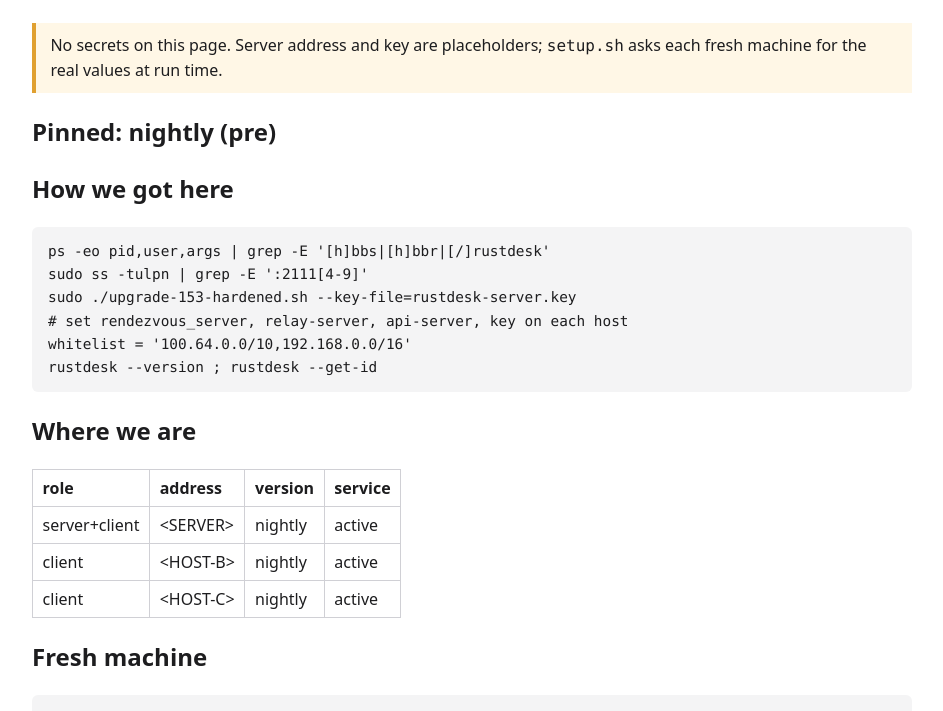
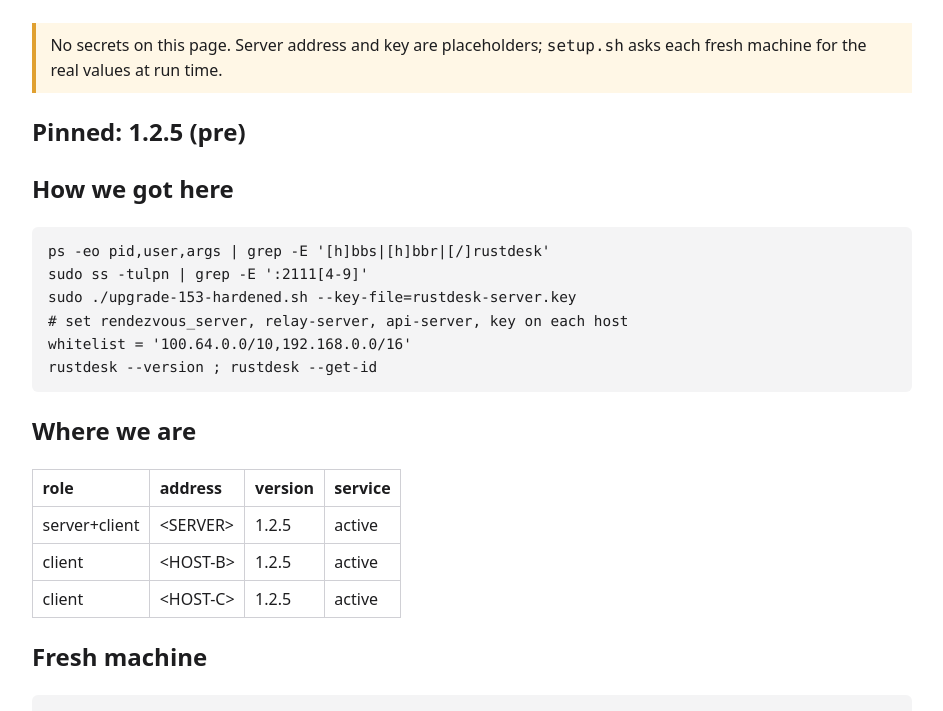
Before and after one commit to swipswaps/rustdesk-mesh-notes, a plain HTML site: page index.html in a window 1280 px wide. Shown: the part 80-791 px from the top of the page, without its empty margins (168-1111 px from the left). Drawn offline with Linux system fonts and the light colour scheme.

Commit message:
RustDesk mesh docs

```diff
--- a/index.html
+++ b/index.html
@@ -12,7 +12,7 @@ th,td{border:1px solid #d0d0d5;padding:.35rem .6rem;text-align:left}
 <h1>RustDesk three-host mesh</h1>
 <p class="note">No secrets on this page. Server address and key are placeholders;
 <code>setup.sh</code> asks each fresh machine for the real values at run time.</p>
-<h2>Pinned: nightly (pre)</h2>
+<h2>Pinned: 1.2.5 (pre)</h2>
 <h2>How we got here</h2>
 <pre><code>ps -eo pid,user,args | grep -E '[h]bbs|[h]bbr|[/]rustdesk'
 sudo ss -tulpn | grep -E ':2111[4-9]'
@@ -23,9 +23,9 @@ rustdesk --version ; rustdesk --get-id</code></pre>
 <h2>Where we are</h2>
 <table>
 <tr><th>role</th><th>address</th><th>version</th><th>service</th></tr>
-<tr><td>server+client</td><td>&lt;SERVER&gt;</td><td>nightly</td><td>active</td></tr>
-<tr><td>client</td><td>&lt;HOST-B&gt;</td><td>nightly</td><td>active</td></tr>
-<tr><td>client</td><td>&lt;HOST-C&gt;</td><td>nightly</td><td>active</td></tr>
+<tr><td>server+client</td><td>&lt;SERVER&gt;</td><td>1.2.5</td><td>active</td></tr>
+<tr><td>client</td><td>&lt;HOST-B&gt;</td><td>1.2.5</td><td>active</td></tr>
+<tr><td>client</td><td>&lt;HOST-C&gt;</td><td>1.2.5</td><td>active</td></tr>
 </table>
 <h2>Fresh machine</h2>
 <pre><code>curl -fsSL https://swipswaps.github.io/rustdesk-mesh-notes/setup.sh -o setup.sh
```
Also changed, not shown: 2 other files.
